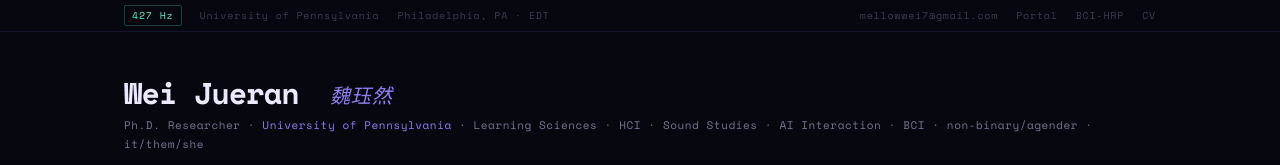
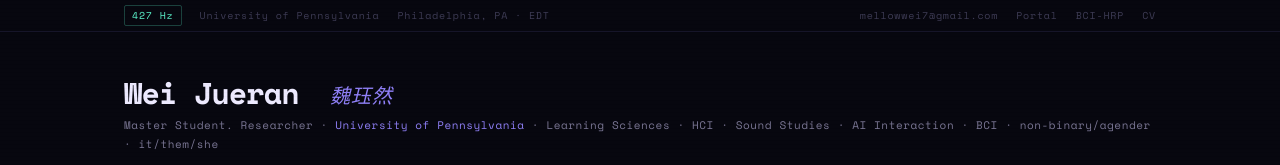
Before and after one commit to MellowWei/MellowAcademic, a plain HTML site: page index.html in a window 1280 px wide. Shown: the top 165 px of the page. Drawn offline with nearby package versions, Linux system fonts and the light colour scheme.

Commit message:
Update index.html

```diff
--- a/index.html
+++ b/index.html
@@ -170,7 +170,7 @@ footer a:hover{color:var(--a1)}
 
 <div class="masthead">
   <div class="mhname">Wei Jueran <span class="zh">魏珏然</span></div>
-  <div class="mhsub">Ph.D. Researcher · <a href="https://www.upenn.edu" target="_blank">University of Pennsylvania</a> · Learning Sciences · HCI · Sound Studies · AI Interaction · BCI · non-binary/agender · it/them/she</div>
+  <div class="mhsub">Master Student. Researcher · <a href="https://www.upenn.edu" target="_blank">University of Pennsylvania</a> · Learning Sciences · HCI · Sound Studies · AI Interaction · BCI · non-binary/agender · it/them/she</div>
   <p class="mhq">振动即存在 — Vibration as Existence.<br>Intuition arrives before argument. Consciousness is the moment existence senses itself in vibration.</p>
 </div>
 
```
